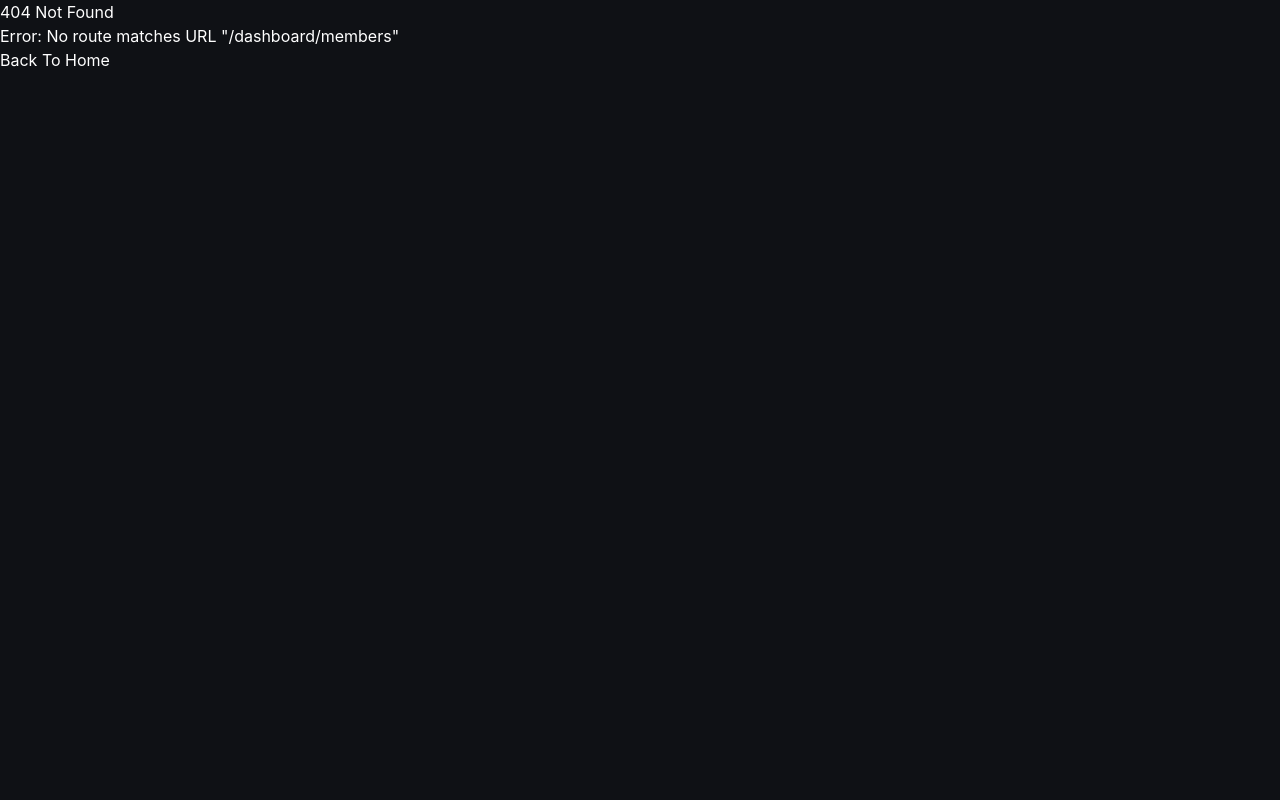
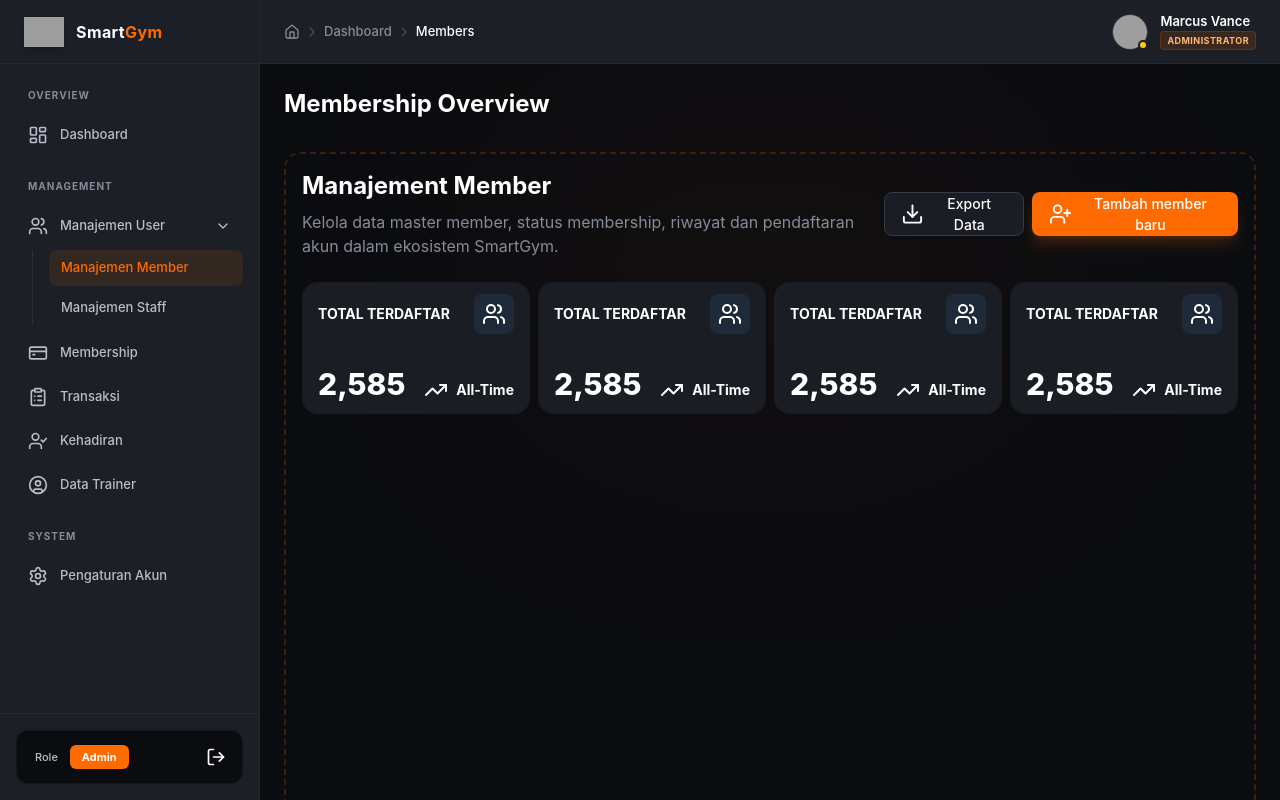
Before and after one commit to rizqul/smartgym-frontend, a React (Vite) app: page /dashboard/members in a window 1280 px wide. Before the commit this address had no page. Built offline with nearby package versions, Linux system fonts and the light colour scheme; grey boxes are pictures that could not be loaded.

Commit message:
[FEATURE] blank manage members page, stats card UI

```diff
--- /dev/null
+++ b/src/app/dashboard/members/Members.tsx
@@ -0,0 +1,75 @@
+import { Download, TrendingUp, UserPlus, Users } from "lucide-react"
+import { Button } from "../../../components/ui/Button"
+import { CardStats } from "../../../components/ui/CardStats"
+
+export default function ManageMembers() {
+  return (
+    <div>
+      <h1 className="text-2xl font-bold text-white">Membership Overview</h1>
+
+      <div className="border-primary/20 mt-8 flex h-400 w-full flex-col gap-6 rounded-2xl border-2 border-dashed p-4">
+        {/* header and button */}
+        <div className="flex flex-row items-center justify-between">
+          <div className="flex w-150 flex-col gap-2">
+            <h2 className="text-2xl font-bold text-white">Manajement Member</h2>
+            <p className="text-text-muted">
+              Kelola data master member, status membership, riwayat dan pendaftaran akun dalam ekosistem SmartGym.
+            </p>
+          </div>
+
+          <div className="flex gap-2">
+            <Button
+              variant="secondary"
+              leftIcon={<Download />}
+            >
+              Export Data
+            </Button>
+
+            <Button
+              variant="primary"
+              leftIcon={<UserPlus />}
+            >
+              Tambah member baru
+            </Button>
+          </div>
+        </div>
+
+        {/* cardStats */}
+        <div className="flex w-full gap-2">
+          <CardStats
+            topIcon={<Users />}
+            bottomIcon={<TrendingUp />}
+            label="Total terdaftar"
+            subLabel="All-Time"
+            value={2585}
+          />
+
+          <CardStats
+            topIcon={<Users />}
+            bottomIcon={<TrendingUp />}
+            label="Total terdaftar"
+            subLabel="All-Time"
+            value={2585}
+          />
+          <CardStats
+            topIcon={<Users />}
+            bottomIcon={<TrendingUp />}
+            label="Total terdaftar"
+            subLabel="All-Time"
+            value={2585}
+          />
+          <CardStats
+            topIcon={<Users />}
+            bottomIcon={<TrendingUp />}
+            label="Total terdaftar"
+            subLabel="All-Time"
+            value={2585}
+          />
+        </div>
+
+        {/* table */}
+        <div className="bg-surface"></div>
+      </div>
+    </div>
+  )
+}
--- /dev/null
+++ b/src/components/ui/CardStats.tsx
@@ -0,0 +1,28 @@
+import type { ReactNode } from "react"
+
+export interface CardStatsProps {
+  topIcon?: ReactNode
+  bottomIcon?: ReactNode
+  label: string
+  value: number
+  subLabel?: string
+}
+
+export function CardStats({ topIcon, bottomIcon, label, value, subLabel }: CardStatsProps) {
+  return (
+    <div className="bg-surface flex flex-1 flex-col gap-8 rounded-2xl px-4 py-3">
+      <div className="flex flex-row items-center justify-between">
+        <p className="text-sm font-bold uppercase">{label}</p>
+        <div className="rounded-lg bg-gray-800 p-2">{topIcon}</div>
+      </div>
+
+      <div className="flex flex-row items-end justify-between">
+        <p className="text-3xl font-extrabold text-white">{value.toLocaleString("en-US")}</p>
+        <div className="flex items-center gap-2">
+          {bottomIcon}
+          <p className="text-sm font-bold text-white">{subLabel}</p>
+        </div>
+      </div>
+    </div>
+  )
+}
--- a/src/router.tsx
+++ b/src/router.tsx
@@ -10,6 +10,7 @@ import Home from "./app/Home"
 import Login from "./app/auth/Login"
 import Dashboard from "./app/dashboard/Dashboard"
 import MembershipPage from "./app/membership/MembershipPage"
+import ManageMembers from "./app/dashboard/members/Members"
 
 export const router = createBrowserRouter([
   {
@@ -41,6 +42,7 @@ export const router = createBrowserRouter([
         children: [
           { index: true, Component: Dashboard },
           { path: "membership", Component: MembershipPage },
+          { path: "members", Component: ManageMembers }
         ]
       }
     ]
```
